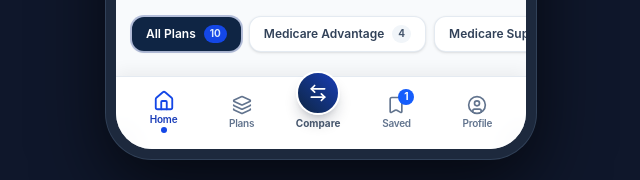
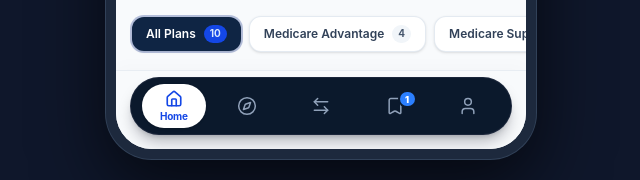
Before and after one commit to Chandan-rajbhar/PlanEnroll-Medicare, a React (Vite) app: page / in a window 1280 px wide. Shown: the part 617-797 px from the top of the page, without its empty margins (319-959 px from the left). Built offline with nearby package versions, Linux system fonts and the light colour scheme.

Commit message:
feat-update

```diff
--- a/src/App.tsx
+++ b/src/App.tsx
@@ -97,7 +97,7 @@ const MainAppContent: React.FC = () => {
           {renderScreen()}
         </main>
 
-        {/* Mobile Bottom Navigation - Firmly inside the phone container */}
+        {/* Mobile Bottom Navigation - Stable Docked Pill Bar */}
         <BottomNav />
 
         {/* Live Licensed Agent Chat Simulation Modal */}
--- a/src/components/BottomNav.tsx
+++ b/src/components/BottomNav.tsx
@@ -3,10 +3,10 @@ import { useApp } from '../context/AppContext';
 import { ScreenType } from '../types';
 import {
   Home,
-  Layers,
+  Compass,
   ArrowLeftRight,
   Bookmark,
-  UserCircle
+  User
 } from 'lucide-react';
 
 export const BottomNav: React.FC = () => {
@@ -17,12 +17,17 @@ export const BottomNav: React.FC = () => {
     comparePlanIds
   } = useApp();
 
+  // Hide nav bar on auth screens
+  const authScreens: ScreenType[] = ['login', 'registration', 'forgot-password'];
+  if (authScreens.includes(currentScreen)) {
+    return null;
+  }
+
   interface NavTab {
     id: ScreenType;
     label: string;
     icon: React.ElementType;
     badgeCount?: number;
-    isCenter?: boolean;
   }
 
   const tabs: NavTab[] = [
@@ -34,14 +39,13 @@ export const BottomNav: React.FC = () => {
     {
       id: 'plan-search',
       label: 'Plans',
-      icon: Layers
+      icon: Compass
     },
     {
       id: 'plan-comparison',
       label: 'Compare',
       icon: ArrowLeftRight,
-      badgeCount: comparePlanIds.length,
-      isCenter: true
+      badgeCount: comparePlanIds.length
     },
     {
       id: 'saved-plans',
@@ -52,77 +56,112 @@ export const BottomNav: React.FC = () => {
     {
       id: 'user-profile',
       label: 'Profile',
-      icon: UserCircle
+      icon: User
     }
   ];
 
+  // Map every screen in the app to its parent navigation tab
+  // This guarantees an active tab ALWAYS exists and never causes navbar jumpiness
+  const getActiveTabId = (screen: ScreenType): ScreenType => {
+    switch (screen) {
+      case 'home':
+      case 'contact-agent':
+      case 'notifications':
+        return 'home';
+
+      case 'plan-search':
+      case 'plan-details':
+      case 'products':
+      case 'medicare-disclaimers':
+        return 'plan-search';
+
+      case 'plan-comparison':
+        return 'plan-comparison';
+
+      case 'saved-plans':
+      case 'personalized-quote':
+        return 'saved-plans';
+
+      case 'user-profile':
+      case 'my-doctors':
+      case 'my-pharmacies':
+      case 'my-prescriptions':
+      case 'settings':
+      case 'help-support':
+      case 'learning-center':
+        return 'user-profile';
+
+      default:
+        return 'home';
+    }
+  };
+
+  const activeTabId = getActiveTabId(currentScreen);
+
   return (
-    <nav className="w-full shrink-0 z-30 bg-white/95 backdrop-blur-md border-t border-slate-200/90 shadow-[0_-4px_16px_rgba(0,0,0,0.06)] relative pb-[max(env(safe-area-inset-bottom),0.5rem)] sm:pb-1">
-      <div className="flex items-center justify-around px-2 pt-1.5 pb-1">
+    <div className="w-full shrink-0 z-30 px-3.5 pb-3.5 pt-1.5 bg-slate-50 border-t border-slate-200/70 shadow-[0_-4px_16px_rgba(0,0,0,0.02)]">
+      {/*
+        Solid Opaque Dark Capsule Bar:
+        - 100% solid #0B192C background so page content never bleeds or affects the color.
+        - Fixed grid-cols-5 layout so each tab has an exact 20% width.
+        - When switching tabs, neighboring tabs NEVER move or shift!
+      */}
+      <nav
+        role="navigation"
+        aria-label="Bottom Navigation"
+        className="mx-auto max-w-[390px] w-full rounded-full bg-[#0B192C] shadow-lg shadow-slate-950/25 border border-slate-800/90 p-1.5 grid grid-cols-5 items-center select-none"
+      >
         {tabs.map((tab) => {
           const Icon = tab.icon;
-          const isActive = currentScreen === tab.id;
+          const isActive = activeTabId === tab.id;
 
-          if (tab.isCenter) {
-            return (
+          return (
+            <div key={tab.id} className="flex items-center justify-center w-full">
               <button
-                key={tab.id}
+                type="button"
                 onClick={() => navigateTo(tab.id)}
-                className="group relative flex flex-col items-center -top-3 focus:outline-none"
+                className={`w-full max-w-[64px] h-[44px] rounded-full flex flex-col items-center justify-center transition-all duration-150 cursor-pointer select-none active:scale-95 relative ${
+                  isActive
+                    ? 'bg-white text-blue-700 shadow-sm'
+                    : 'text-slate-400 hover:text-white'
+                }`}
+                title={tab.label}
+                aria-label={tab.label}
+                aria-current={isActive ? 'page' : undefined}
               >
-                <div
-                  className={`w-11 h-11 rounded-full flex items-center justify-center shadow-lg transition-transform active:scale-95 border-2 border-white ${
-                    isActive
-                      ? 'bg-gradient-to-tr from-blue-700 to-indigo-600 text-white shadow-blue-500/40 ring-2 ring-blue-600'
-                      : 'bg-gradient-to-tr from-[#0F2544] to-blue-800 text-white shadow-slate-900/20 hover:scale-105'
-                  }`}
-                >
-                  <Icon className="w-5 h-5" />
+                <div className="relative flex items-center justify-center">
+                  <Icon
+                    className={`${
+                      isActive
+                        ? 'w-4.5 h-4.5 text-blue-700 stroke-[2.2]'
+                        : 'w-5 h-5 stroke-[1.8]'
+                    }`}
+                  />
                   {tab.badgeCount !== undefined && tab.badgeCount > 0 && (
-                    <span className="absolute -top-1 -right-1 w-4.5 h-4.5 bg-amber-500 text-slate-950 font-black text-[10px] rounded-full border border-white flex items-center justify-center shadow">
+                    <span
+                      className={`absolute -top-1 -right-2.5 min-w-[15px] h-3.5 px-1 text-[9px] font-black rounded-full flex items-center justify-center leading-none ${
+                        isActive
+                          ? 'bg-blue-700 text-white shadow-2xs'
+                          : 'bg-blue-500 text-white ring-2 ring-[#0B192C]'
+                      }`}
+                    >
                       {tab.badgeCount}
                     </span>
                   )}
                 </div>
-                <span
-                  className={`text-[10px] mt-0.5 font-bold transition-colors leading-tight ${
-                    isActive ? 'text-blue-700' : 'text-slate-600 group-hover:text-blue-800'
-                  }`}
-                >
-                  {tab.label}
-                </span>
-              </button>
-            );
-          }
 
-          return (
-            <button
-              key={tab.id}
-              onClick={() => navigateTo(tab.id)}
-              className={`flex flex-col items-center justify-center py-1 px-2.5 rounded-xl transition-all relative ${
-                isActive
-                  ? 'text-blue-800 font-bold'
-                  : 'text-slate-500 hover:text-slate-800 font-medium'
-              }`}
-            >
-              <div className="relative">
-                <Icon className={`w-5 h-5 transition-transform ${isActive ? 'scale-110 text-blue-700' : ''}`} />
-                {tab.badgeCount !== undefined && tab.badgeCount > 0 && (
-                  <span className="absolute -top-1.5 -right-2 min-w-4 h-4 px-1 bg-blue-600 text-white text-[10px] font-bold rounded-full flex items-center justify-center">
-                    {tab.badgeCount}
+                {isActive && (
+                  <span className="text-[10px] font-bold text-blue-700 leading-tight mt-0.5 tracking-tight">
+                    {tab.label}
                   </span>
                 )}
-              </div>
-              <span className="text-[10px] mt-0.5 tracking-tight font-semibold leading-tight">
-                {tab.label}
-              </span>
-              {isActive && (
-                <span className="w-1.5 h-1.5 rounded-full bg-blue-700 mt-0.5"></span>
-              )}
-            </button>
+              </button>
+            </div>
           );
         })}
-      </div>
-    </nav>
+      </nav>
+    </div>
   );
 };
+
+export default BottomNav;
```
